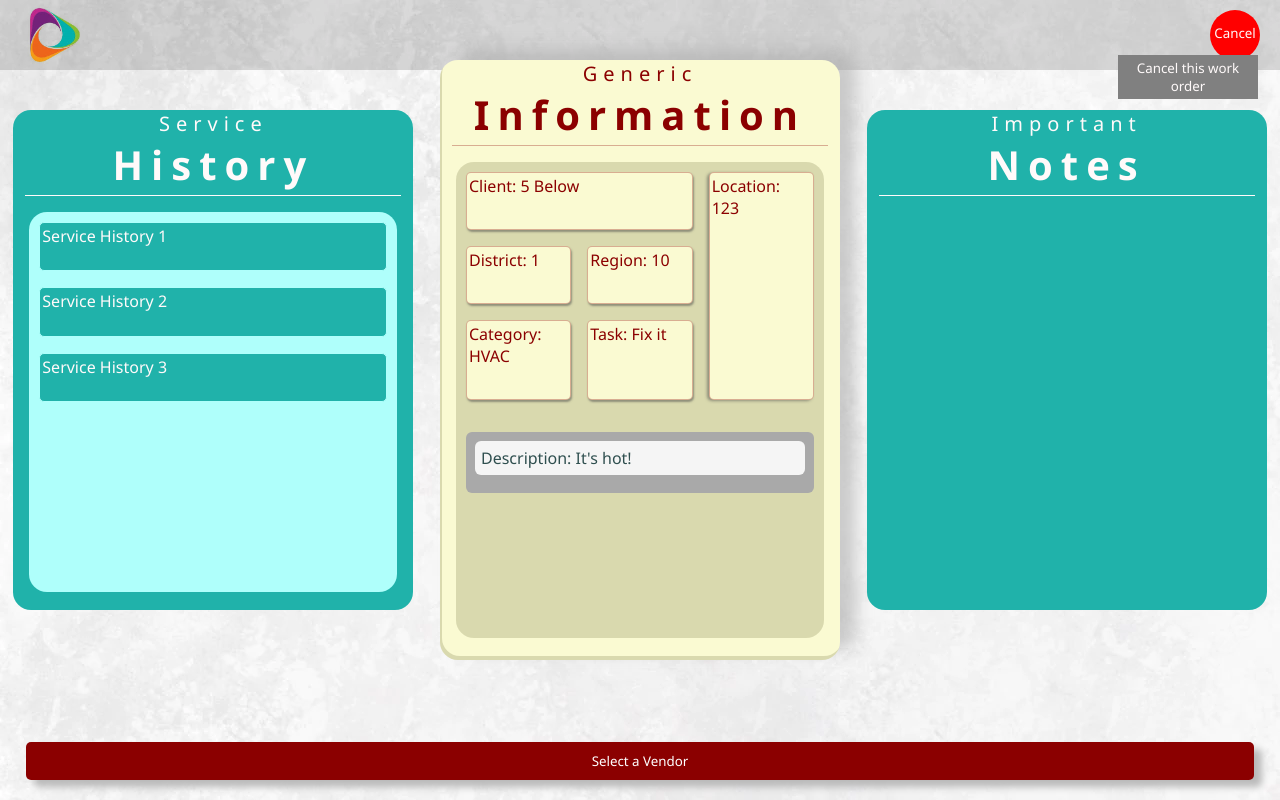
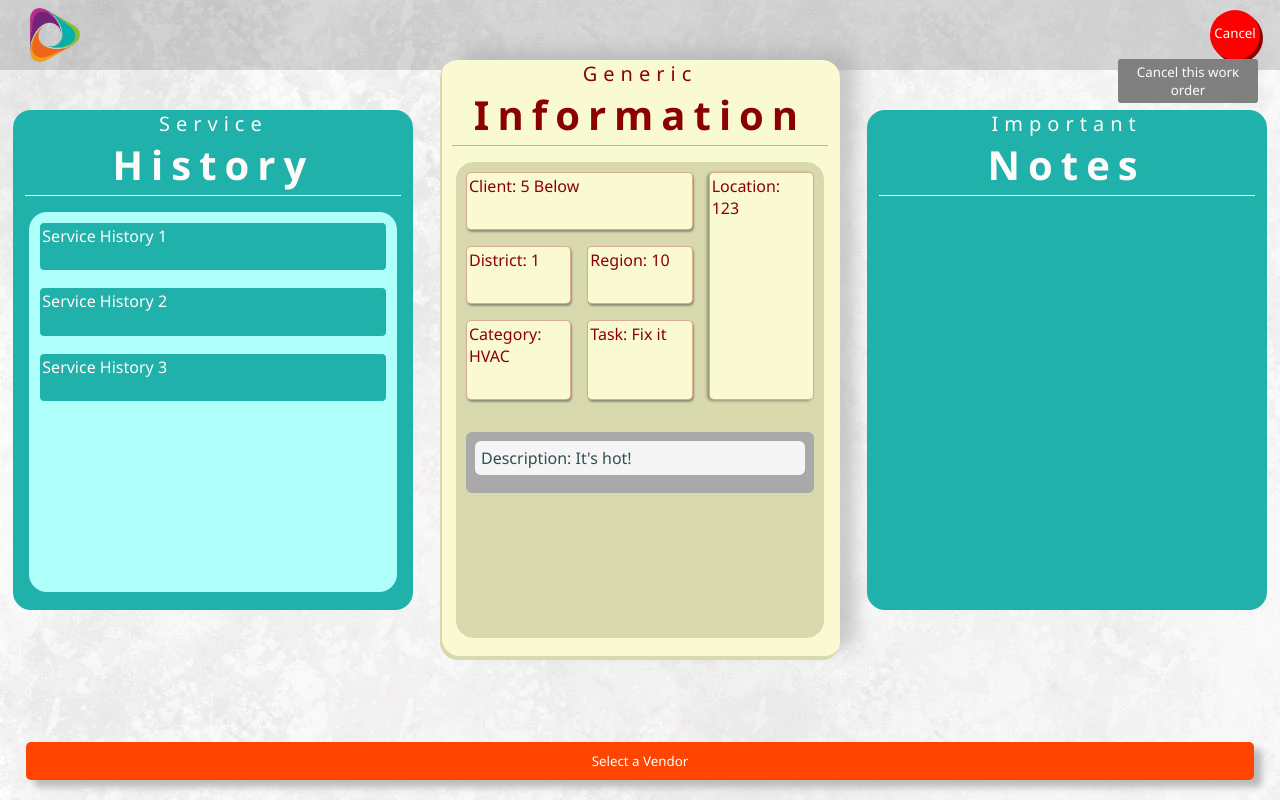
Before and after one commit to BigMoneyKirk/DispatchDashboard, an Angular app: page / in a window 1280 px wide. In both pictures the pointer is over the button "Cancel". Built offline with nearby package versions, Linux system fonts and the light colour scheme.

Commit message:
Experimenting with the colors with TaJ

```diff
--- a/src/app/app.component.scss
+++ b/src/app/app.component.scss
@@ -41,12 +41,6 @@ main {
     }
 }
 
-.cancel-workorder-btn-container {
-    // position: absolute;
-    // top: 20px;
-    // right: 20px;
-}
-
 .cancel-workorder-btn {
     height: 50px;
     width: 50px;
@@ -58,6 +52,7 @@ main {
     justify-content: center;
     align-items: center;
     cursor: pointer;
+    box-shadow: 3px 3px darkred;
 }
 
 .cancel-workorder-btn:hover::before {
@@ -66,18 +61,20 @@ main {
     height: 0;
     border-left: 5px solid transparent;
     border-right: 5px solid transparent;
-    border-bottom: 5px solid $box-shadow-gray;
+    border-bottom: 5px solid gray;
     position: absolute;
-    transform: translate(1px, 27px);
+    transform: translate(1px, 31px);
+    z-index: 1;
 }
 
 .cancel-workorder-btn:hover::after {
     content: "Cancel this work order";
     position: absolute;
     width: 140px;
-    transform: translate(-47px, 42px);
+    transform: translate(-47px, 46px);
     background: gray;
     padding: 0.25rem;
+    border-radius: 3px;
 }
 
 .cancel-text {
@@ -106,8 +103,9 @@ main {
     margin-top: 20px;
     padding: 10px;
     box-shadow: 8px 7px 7px #bababa;
-    background: darkred;
+    background: orangered;
     border: none;
     color: white;
     border-radius: 5px;
+    cursor: pointer;
 }
```
